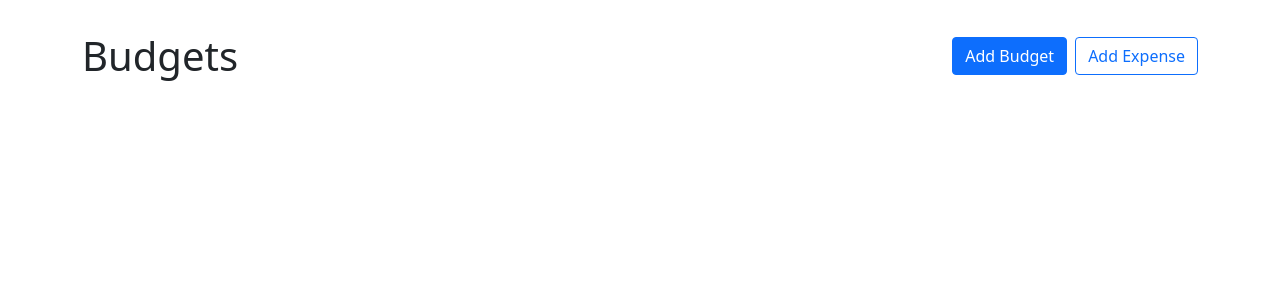
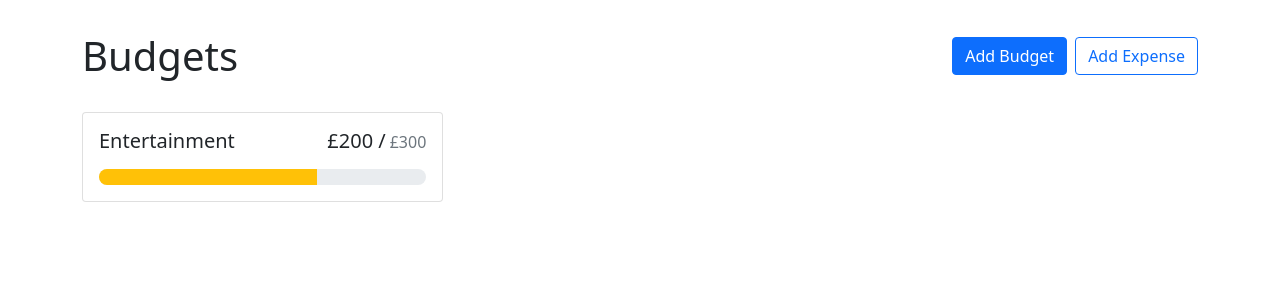
Before and after one commit to abdirahmanjama/budgetly, a React (Create React App) app: page / in a window 1280 px wide. Shown: the top 300 px of the page. Built offline with nearby package versions, Linux system fonts and the light colour scheme.

Commit message:
add progressbar, add function to calculate progressbar ratio

```diff
--- a/src/App.tsx
+++ b/src/App.tsx
@@ -1,6 +1,7 @@
 import React from "react";
 import { Stack, Button } from "react-bootstrap";
 import Container from "react-bootstrap/Container";
+import BudgetCard from "./components/BudgetCard";
 
 function App() {
   return (
@@ -17,7 +18,9 @@ function App() {
           gap: "1rem",
           alignItems: "flex-start",
         }}
-      ></div>
+      >
+        <BudgetCard name="Entertainment" amount={200} max={300}></BudgetCard>
+      </div>
     </Container>
   );
 }
--- a/src/components/BudgetCard.tsx
+++ b/src/components/BudgetCard.tsx
@@ -1,5 +1,6 @@
 import React from "react";
-import { Card } from "react-bootstrap";
+import { Card, ProgressBar } from "react-bootstrap";
+import { currencyFormatter } from "../utils/utils";
 
 interface Props {
   name: string;
@@ -12,13 +13,31 @@ export default function BudgetCard({ name, amount, max }: Props) {
     <>
       <Card>
         <Card.Body>
-          <Card.Title>
-            <div>{name}</div>
-            <div>{amount}</div>
-            <div>{max}</div>
+          <Card.Title className="d-flex justify-content-between align-items-baseline fw-normal mb-3">
+            <div className="me-2">{name}</div>
+            <div className="d-flex align-items-baseline">
+              {currencyFormatter.format(amount)} /{" "}
+              <span className="text-muted fs-6 ms-1">
+                {currencyFormatter.format(max)}
+              </span>{" "}
+            </div>
           </Card.Title>
+          <ProgressBar
+            className="rounded-pill"
+            variant={getProgressBarVariant(amount, max)}
+            min={0}
+            max={max}
+            now={amount}
+          />
         </Card.Body>
       </Card>
     </>
   );
 }
+
+const getProgressBarVariant = (amount: number, max: number) => {
+  const ratio = amount / max;
+  if (ratio < 0.5) return "primary";
+  if (ratio < 0.75) return "warning";
+  if (ratio > 0.75) return "danger";
+};
--- /dev/null
+++ b/src/utils/utils.ts
@@ -0,0 +1,5 @@
+export const currencyFormatter = new Intl.NumberFormat(undefined, {
+  currency: "gbp",
+  style: "currency",
+  minimumFractionDigits: 0,
+});
```
